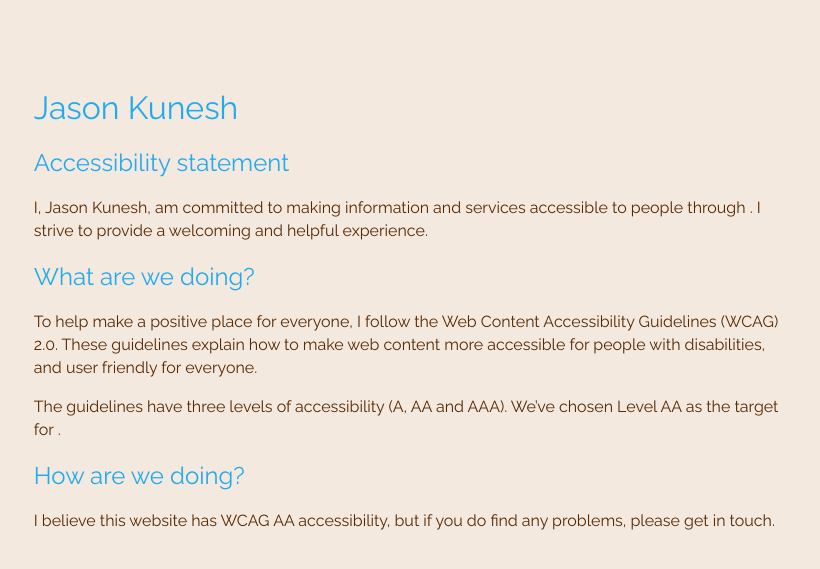
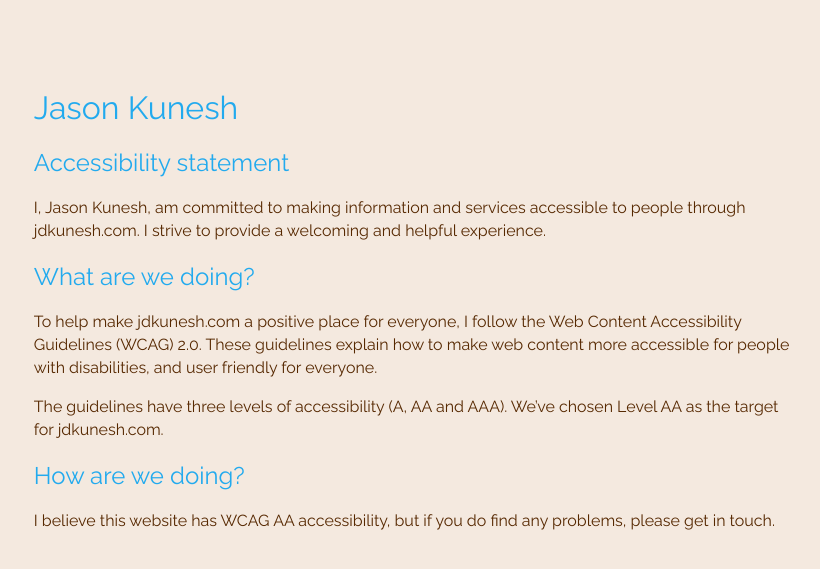
Before and after one commit to jdkunesh/jdkunesh.github.io, a Jekyll site: the page built from accessibility.md, in a window 1280 px wide. Shown: the top 569 px of the page, without its empty margins (227-1047 px from the left). Built offline with Jekyll 4.4.1, drawn with Linux system fonts in a browser that asks for light colours; part of the change alters nothing that is shown.

```diff
--- a/_config.yml
+++ b/_config.yml
@@ -17,6 +17,7 @@
 # you will see them accessed via {{ site.title }}, {{ site.email }}, and so on.
 # You can create any custom variable you would like, and they will be accessible
 # in the templates via {{ site.myvariable }}.
+name: jdkunesh.com
 title: Jason Kunesh
 email: jdkunesh@gmail.com
 description: I make short stories long.
--- a/accessibility.md
+++ b/accessibility.md
@@ -1,9 +1,9 @@
 ---
 title: Accessibility statement
 layout: page
-permalink: /accessibility-statement/
+permalink: /accessibility/
 layout: page
-filename: accessibility-statement.md
+filename: accessibility.md
 
 ---
 
```
